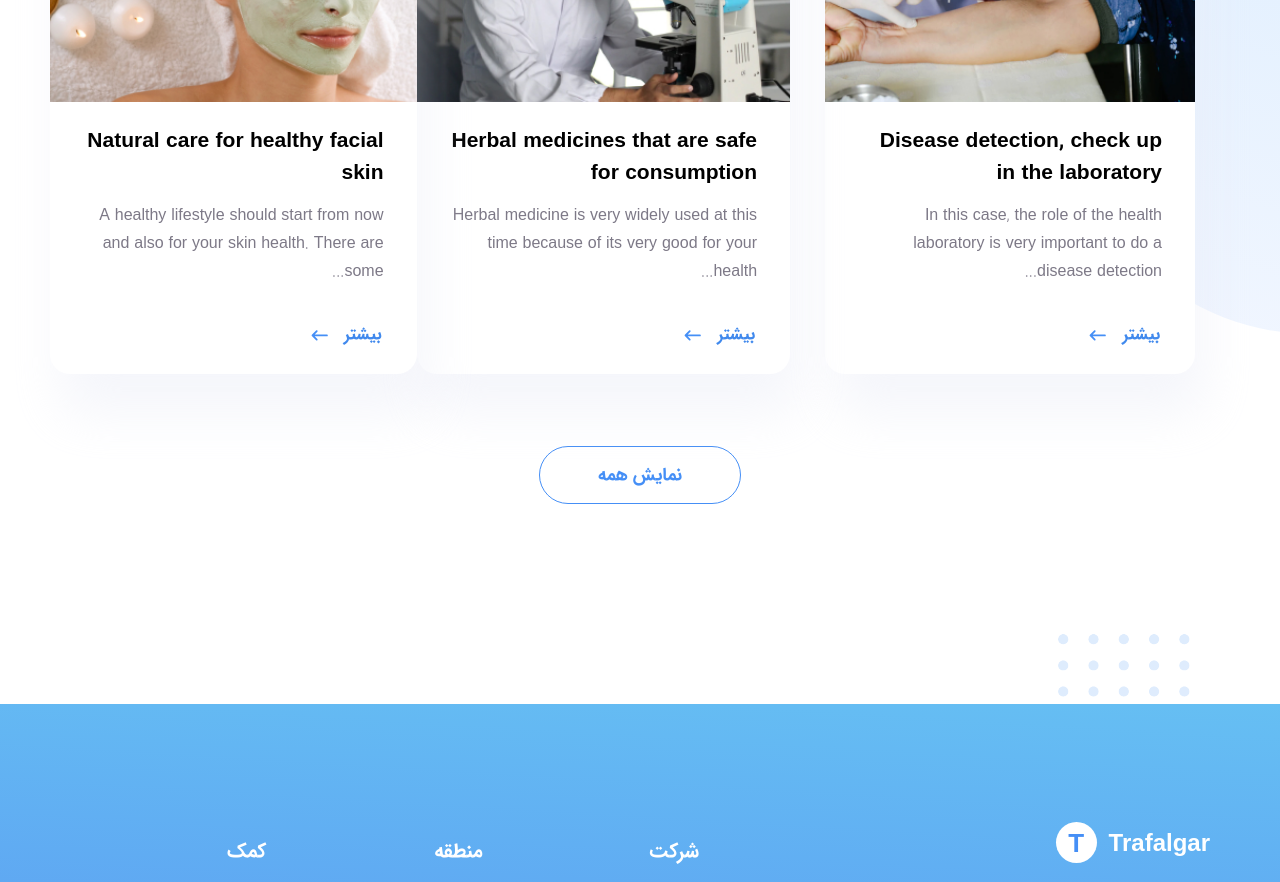
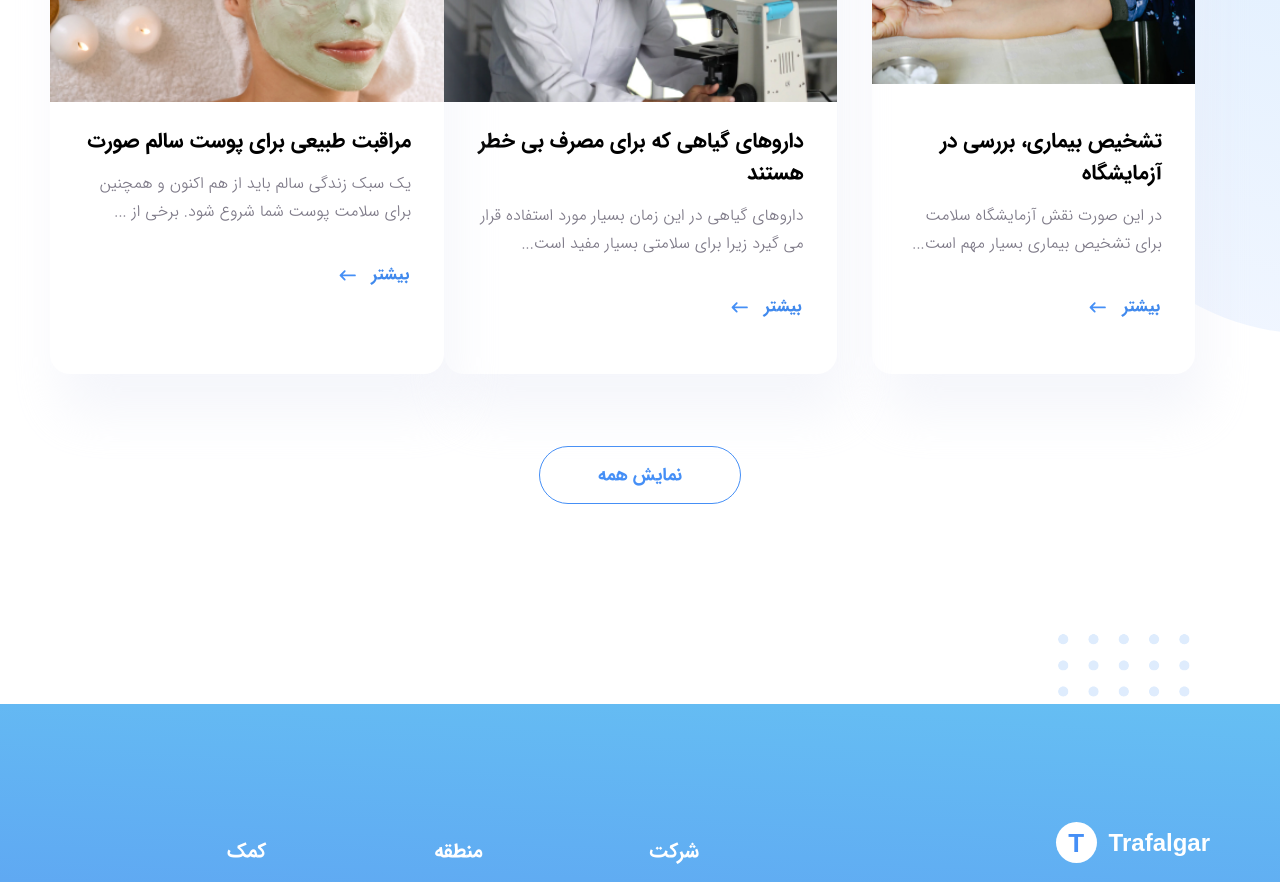
Before and after one commit to mohammad-yg/trafalgar-multi-lang, a Next.js app: page /fa in a window 1280 px wide. Shown: the part 4740-5622 px from the top of the page. Built offline with nearby package versions, Linux system fonts and the light colour scheme.

Commit message:
dynamic and translate articles

```diff
--- a/src/module/landing/components/last-article-section/LastArticleSection.tsx
+++ b/src/module/landing/components/last-article-section/LastArticleSection.tsx
@@ -1,12 +1,16 @@
-import { FC } from "react";
+import { FC, useContext } from "react";
 import SectionTitle from "@/module/shared/title/SectionTitle";
 import ArticleCard from "./components/article-card/ArticleCard";
 import Button from "@/module/shared/buttons/Button";
 import style from "./style.module.scss";
-import { useAppTranslator } from "@/module/layout/core/layoutContext";
+import {
+  LayoutCotnext,
+} from "@/module/layout/core/layoutContext";
+import { getArticles } from "./services/articles";
 
 const LastArticleSection: FC = () => {
-  const appTranslator = useAppTranslator();
+  const { lang, appTranslator } = useContext(LayoutCotnext);
+  const data = getArticles(lang).data;
 
   return (
     <>
@@ -18,32 +22,21 @@ const LastArticleSection: FC = () => {
           )}
         </SectionTitle>
         <div className={style.articleWrapper}>
-          <ArticleCard
-            image="/media/landing/images/article-1.jpg"
-            link=""
-            text="In this case, the role of the health laboratory is very important to do a disease detection..."
-            title="Disease detection, check up in the laboratory"
-          />
-          <ArticleCard
-            image="/media/landing/images/article-2.jpg"
-            link=""
-            text="Herbal medicine is very widely used at this time because of its very good for your health..."
-            title="Herbal medicines that are safe for consumption"
-          />
-          <ArticleCard
-            image="/media/landing/images/article-3.jpg"
-            link=""
-            text="A healthy lifestyle should start from now and also for your skin health. There are some..."
-            title="Natural care for healthy facial skin"
-          />
+          {data.map((_) => (
+            <ArticleCard
+              image={_.image}
+              link={_.link}
+              text={_.text}
+              title={_.title}
+            />
+          ))}
         </div>
-        <Button
-          style="hollow"
-          className={style.button}
-        >{appTranslator.translate(
+        <Button style="hollow" className={style.button}>
+          {appTranslator.translate(
             ["landing", "content"],
             "LastArticleSection.Button"
-          )}</Button>
+          )}
+        </Button>
         <div className={style.background}>
           <img
             className={style.backgroundElement}
--- /dev/null
+++ b/src/module/landing/components/last-article-section/_models.ts
@@ -0,0 +1,6 @@
+export type Article = {
+  image: string;
+  title: string;
+  text: string;
+  link: string;
+};
--- /dev/null
+++ b/src/module/landing/components/last-article-section/services/articles.ts
@@ -0,0 +1,61 @@
+import { AppLang } from "@/module/layout/core/_model";
+import { Article } from "../_models";
+
+type Result = {
+  data: Article[];
+};
+
+const getArticles: (lang: AppLang) => Result = (lang) => {
+  if (lang === "en") {
+    return {
+      data: [
+        {
+          image: "/media/landing/images/article-1.jpg",
+          link: "#",
+          text: "In this case, the role of the health laboratory is very important to do a disease detection...",
+          title: "Disease detection, check up in the laboratory",
+        },
+        {
+          image: "/media/landing/images/article-2.jpg",
+          link: "#",
+          text: "Herbal medicine is very widely used at this time because of its very good for your health...",
+          title: "Herbal medicines that are safe for consumption",
+        },
+        {
+          image: "/media/landing/images/article-3.jpg",
+          link: "#",
+          text: "A healthy lifestyle should start from now and also for your skin health. There are some...",
+          title: "Natural care for healthy facial skin",
+        },
+      ],
+    };
+  } else if (lang === "fa") {
+    return {
+      data: [
+        {
+          image: "/media/landing/images/article-1.jpg",
+          link: "#",
+          text: "در این صورت نقش آزمایشگاه سلامت برای تشخیص بیماری بسیار مهم است...",
+          title: "تشخیص بیماری، بررسی در آزمایشگاه",
+        },
+        {
+          image: "/media/landing/images/article-2.jpg",
+          link: "#",
+          text: "داروهای گیاهی در این زمان بسیار مورد استفاده قرار می گیرد زیرا برای سلامتی بسیار مفید است...",
+          title: "داروهای گیاهی که برای مصرف بی خطر هستند",
+        },
+        {
+          image: "/media/landing/images/article-3.jpg",
+          link: "#",
+          text: "یک سبک زندگی سالم باید از هم اکنون و همچنین برای سلامت پوست شما شروع شود. برخی از ...",
+          title: "مراقبت طبیعی برای پوست سالم صورت",
+        },
+      ],
+    };
+  }
+  return {
+    data: [],
+  };
+};
+
+export { getArticles };
```
